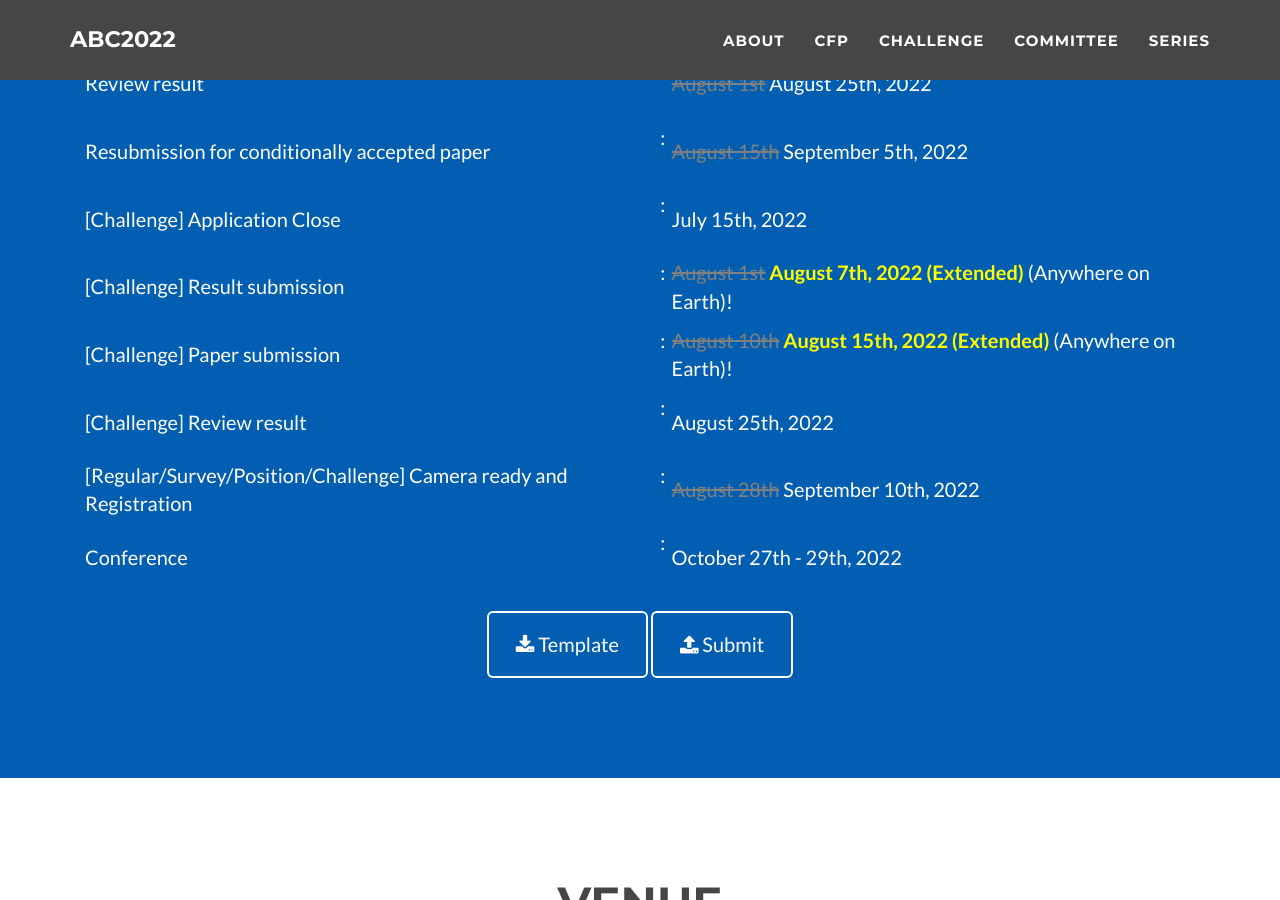
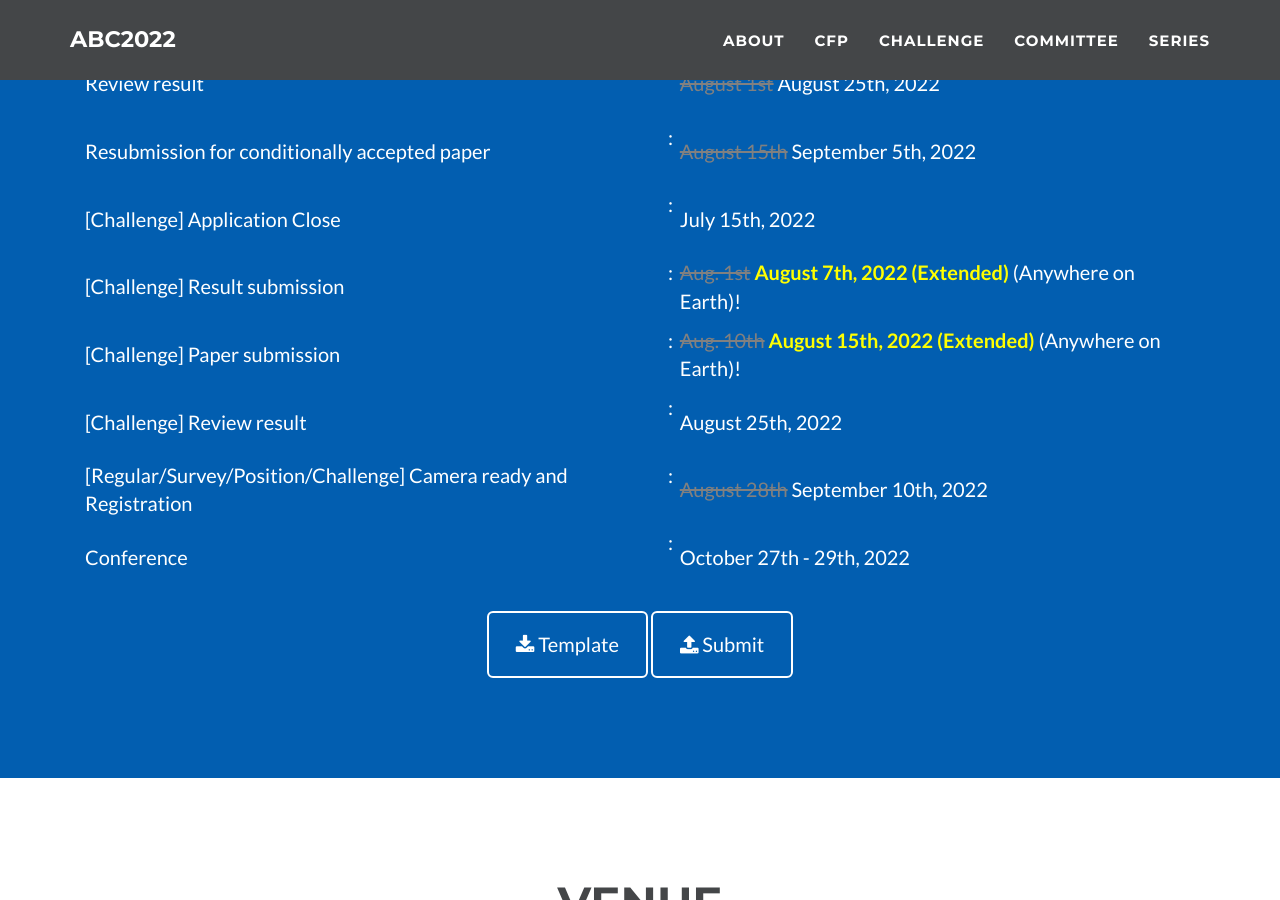
Before and after one commit to abc-research/abc-research.github.io, a Jekyll site: the page built from index.html, in a window 1280 px wide and 900 px high, scrolled down 2748 px. Built offline with Jekyll 4.4.1, drawn with Linux system fonts in a browser that asks for light colours.

Commit message:
Update _config.yml

```diff
--- a/_config.yml
+++ b/_config.yml
@@ -388,9 +388,9 @@ cfp:
     - name: "[Challenge] Application Close"
       date: July 15th, 2022
     - name: "[Challenge] Result submission"
-      date: <strike style="color:gray">August 1st</strike><b><span style="color:yellow"> August 7th, 2022 (Extended)</span></b> (Anywhere on Earth)!
+      date: <strike style="color:gray">Aug. 1st</strike><b><span style="color:yellow"> August 7th, 2022 (Extended)</span></b> (Anywhere on Earth)!
     - name: "[Challenge] Paper submission"
-      date: <strike style="color:gray">August 10th</strike><b><span style="color:yellow"> August 15th, 2022 (Extended)</span></b> (Anywhere on Earth)!
+      date: <strike style="color:gray">Aug. 10th</strike><b><span style="color:yellow"> August 15th, 2022 (Extended)</span></b> (Anywhere on Earth)!
     - name: "[Challenge] Review result"
       date: August 25th, 2022
     - name: "[Regular/Survey/Position/Challenge] Camera ready and Registration"
```
